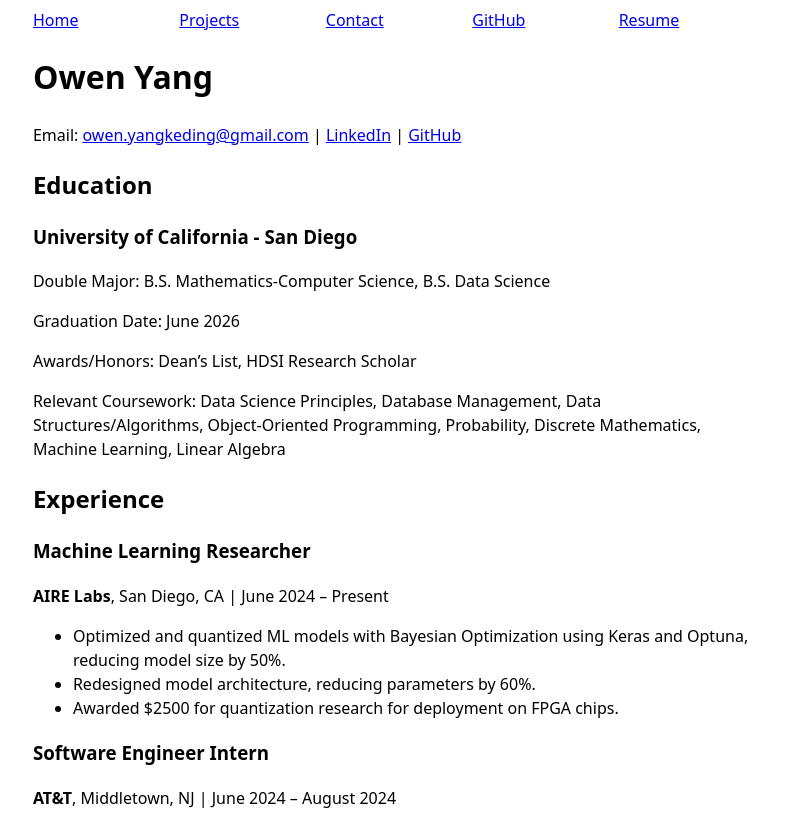
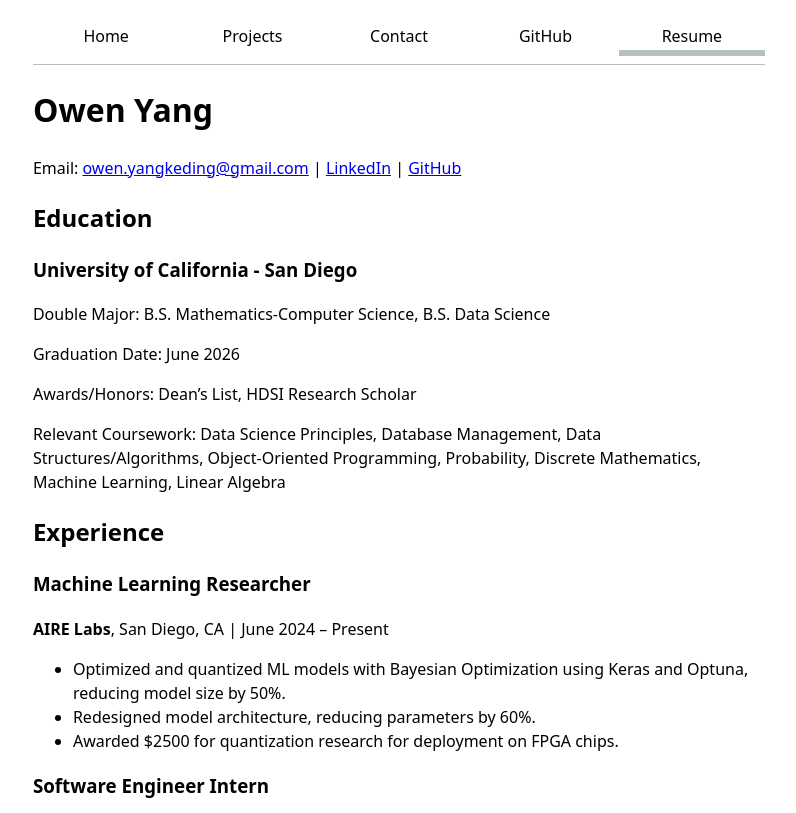
Before and after one commit to owenkyang/dsc106-lab2, a plain HTML site: page resume/index.html in a window 1280 px wide. Shown: the top 813 px of the page, without its empty margins (91-887 px from the left). Drawn offline with Linux system fonts and the light colour scheme.

Commit message:
added hovering styling:

```diff
--- a/resume/index.html
+++ b/resume/index.html
@@ -12,7 +12,7 @@
         <a href="../projects/index.html">Projects</a>
         <a href="../contact/index.html">Contact</a>
         <a href="https://github.com/owenkyang" target="_blank">GitHub</a>
-        <a href="index.html">Resume</a>
+        <a href="index.html" class="current">Resume</a>
     </nav>
     <header>
         <h1>Owen Yang</h1>
--- a/style.css
+++ b/style.css
@@ -1,18 +1,42 @@
 body {
-    /* Set line height to 1.5 times the font size
-         and use the OS’s UI font as the website font
-       */
     font: 100%/1.5 system-ui;
     max-width: 80ch;
     margin-inline: auto;
     padding: 0px 300px 0px 0px;
   }
-nav ul, nav li {
-    display: contents;
+:root {
+    --color-accent: oklch(65% 50% 0);
   }
+
+html {
+    accent-color: var(--color-accent);
+  }
+
 nav {
-  display: flex;
+    display: flex;
+    justify-content: space-around;
+    align-items: center;
+    margin-bottom: 1em;
+    border-bottom: 1px solid oklch(80% 3% 200);
+    padding: 0.5em 0;
   }
-  nav a {
+
+nav a {
+    text-decoration: none;
+    color: inherit;
+    text-align: center;
     flex: 1;
+    padding: 0.5em;
+    border-bottom: 0;
+    transition: all 0.3s ease-in-out;
   }
+
+nav a.current {
+    border-bottom: 0.4em solid oklch(80% 3% 200);
+    padding-bottom: 0.1em;
+  }
+
+nav a:hover {
+    border-bottom: 0.4em solid var(--color-accent);
+    background-color: oklch(95% 5% 0);
+  }
```
Also changed, not shown: contact/index.html (+1 -1 lines), index.html (+2 -2 lines), projects/index.html (+1 -1 lines).
